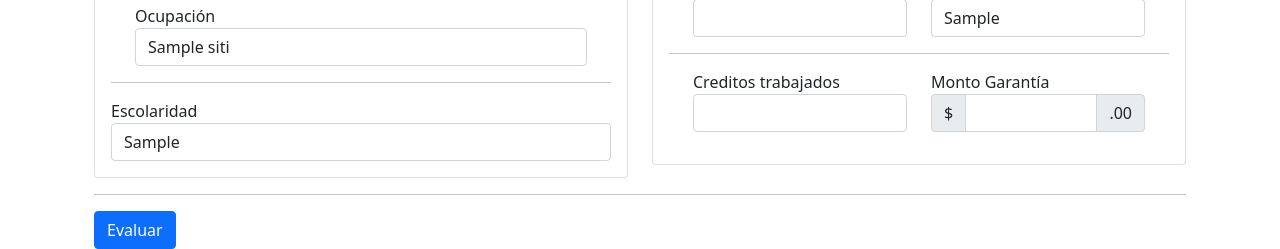
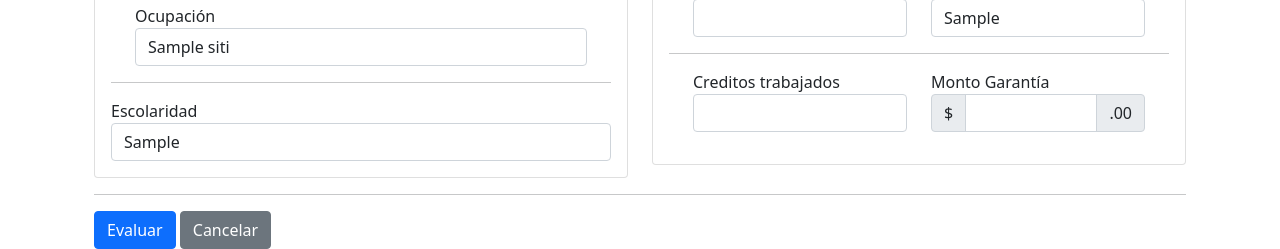
Before and after one commit to erwismelchorperez/creditrisk, a Flask app: page /evaluation/create_evaluation in a window 1280 px wide. Shown: the part 773-1022 px from the top of the page. Run offline with Flask 3, Linux system fonts and the light colour scheme; the visitor is signed in with stand-in values (Sample User, id 1); tables that the repository leaves empty hold one stand-in row (values such as "Sample post"); grey boxes marked "Sample" are stand-in pictures; parts of the project's set-up code (start-up, migrations or seed data) failed here and were passed over; some libraries are stand-ins or nearby versions.

Commit message:
cambios 3 modelos

```diff
--- a/creditrisk/templates/evaluation/create_evaluation.html
+++ b/creditrisk/templates/evaluation/create_evaluation.html
@@ -280,6 +280,7 @@
                     </div>
                     <hr>
                     <button type="submit" class="btn btn-primary">Evaluar</button>
+                    <a class="btn btn-secondary" href="{{ url_for('evaluation.evaluations') }}">Cancelar</a>
                 </form>
             </div>
         </div>
```
